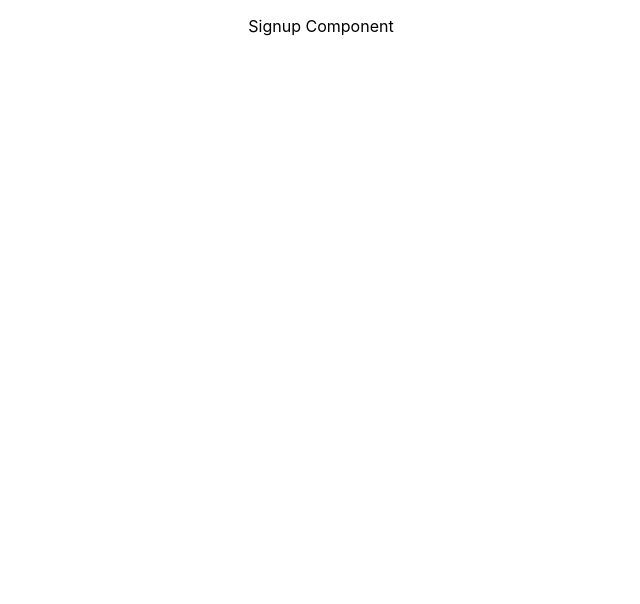
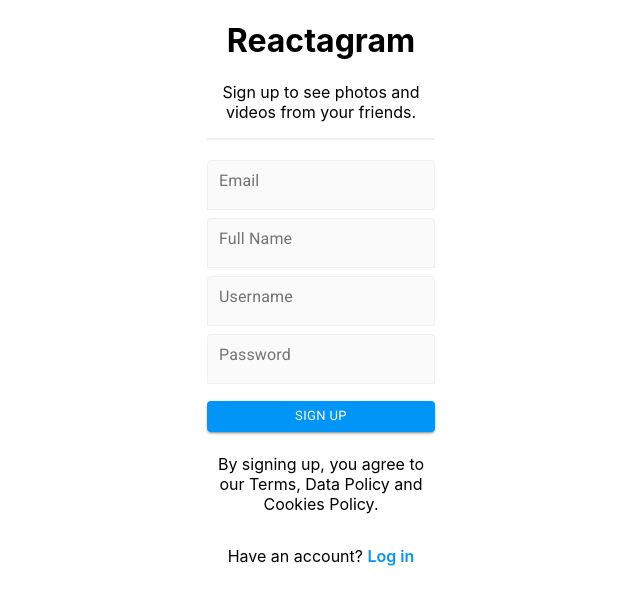
Before and after one commit to jma26/React-Image-Gallery, a React (Create React App) app: page /signup in a window 1280 px wide. Shown: the top 604 px of the page, without its empty margins (319-959 px from the left). Built offline with nearby package versions, Linux system fonts and the light colour scheme.

Commit message:
Update Signup component: Form

```diff
--- a/src/components/signup/Signup.js
+++ b/src/components/signup/Signup.js
@@ -1,8 +1,126 @@
+import { makeStyles } from '@material-ui/core/styles';
+import Container from '@material-ui/core/Container';
+import Grid from '@material-ui/core/Grid';
+import TextField from '@material-ui/core/TextField';
+import Button from '@material-ui/core/Button';
+import Link from '@material-ui/core/Link';
+
+import './signup.css';
+
+const useStyles = makeStyles({
+  root: {
+    '& .MuiGrid-root': {
+      margin: '0 auto',
+    },
+    '& .MuiTextField-root': {
+      padding: '0.25em 0',
+      width: '100%',
+    },
+    '& .MuiFormLabel-root.Mui-focused': {
+      color: '#8E8E8E'
+    },
+    '& .MuiFilledInput-root': {
+      background: '#FAFAFA',
+      color: '#8E8E8E'
+    },
+    '& .MuiFilledInput-root:hover': {
+      background: '#FAFAFA',
+      color: '#8E8E8E'
+    },
+    '& .MuiFilledInput-root.Mui-focused': {
+      background: '#FAFAFA',
+      border: '1px solid #F0F0F0',
+      color: '#8E8E8E'
+    },
+    '& .MuiFilledInput-underline': {
+      border: '1px solid #F0F0F0'
+    },
+    '& .MuiFilledInput-underline:before': {
+      border: 'none'
+    },
+    '& .MuiFilledInput-underline:after': {
+      border: '1px solid #F0F0F0'
+    },
+    '& .MuiButton-containedPrimary': {
+      backgroundColor: '#0095F6',
+      margin: '1em 0 0.5em',
+      width: '100%'
+    }
+  },
+  link: {
+    '& .MuiTypography-colorPrimary': {
+      color: '#0095F6',
+      fontWeight: '600'
+    }
+  }
+});
+
 function Signup() {
+  const classes = useStyles();
   return (
-    <div className="Signup">
-      <p>Signup Component</p>
-    </div>
+    <>
+    <Container maxWidth="md" className="signup">
+      <Grid
+        container
+        direction="column"
+        justifyContent="center"
+        className={classes.root}
+      >
+        <Grid
+          item
+          xs={6}
+          sm={3}
+        >
+          <h1>Reactagram</h1>
+          <p>Sign up to see photos and videos from your friends.</p>
+          <hr />
+          <TextField
+            label="Email"
+            size="small"
+            variant="filled"
+          >
+          </TextField>
+          <TextField
+            label="Full Name"
+            size="small"
+            variant="filled"
+          >
+          </TextField>
+          <TextField
+            label="Username"
+            size="small"
+            variant="filled"
+          >
+          </TextField>
+          <TextField
+            label="Password"
+            size="small"
+            variant="filled"
+          >
+          </TextField>
+          <Button
+            variant="contained"
+            color="primary"
+            size="small"
+          >
+            Sign up
+          </Button>
+          <p>By signing up, you agree to our Terms, Data Policy and Cookies Policy.</p>
+        </Grid>
+        <Grid
+          item
+          xs={6}
+          sm={3}
+          className={classes.link}
+        >
+          <p>Have an account? <Link href="/">Log in</Link></p>
+        </Grid>
+
+
+
+      </Grid>
+    </Container>
+    </>
   );
 }
 
--- /dev/null
+++ b/src/components/signup/signup.css
@@ -0,0 +1,4 @@
+.signup hr {
+  border: 1px solid #F0F0F0;
+  margin: 1em 0;
+}
```
